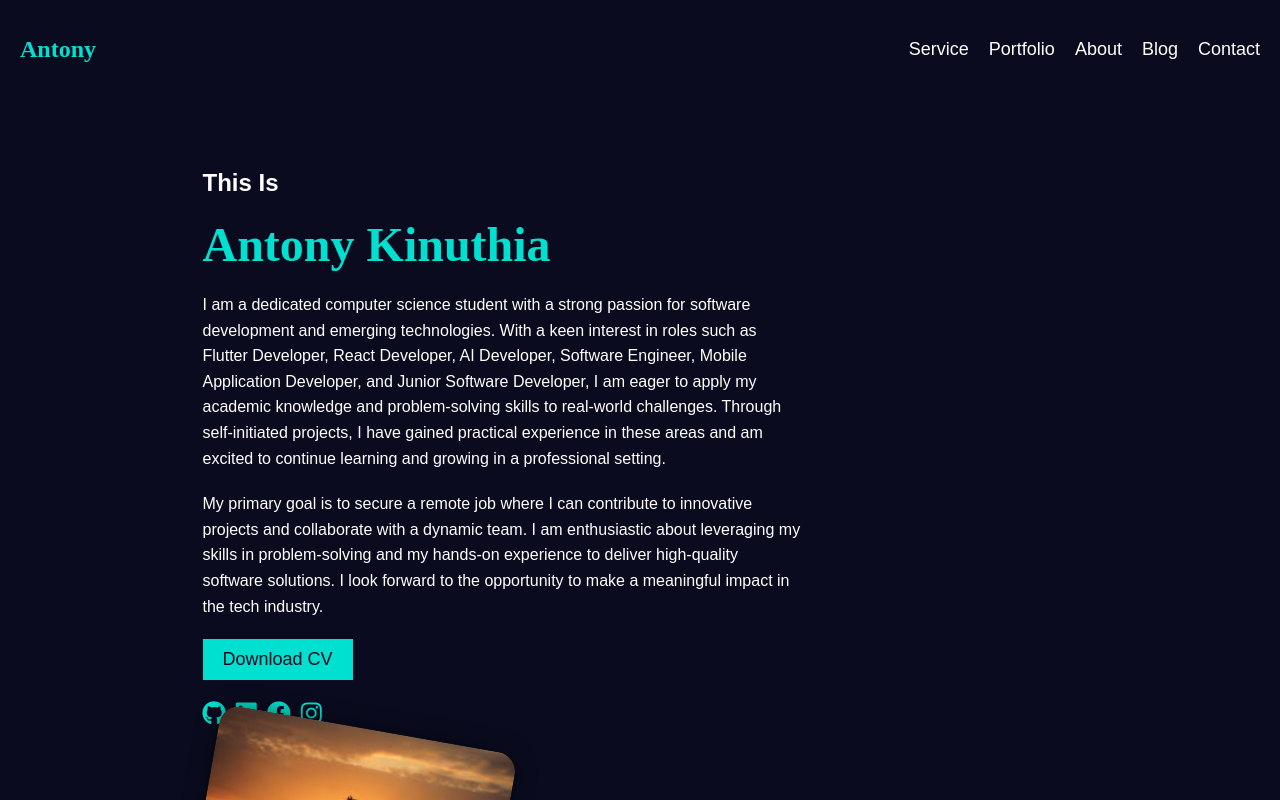
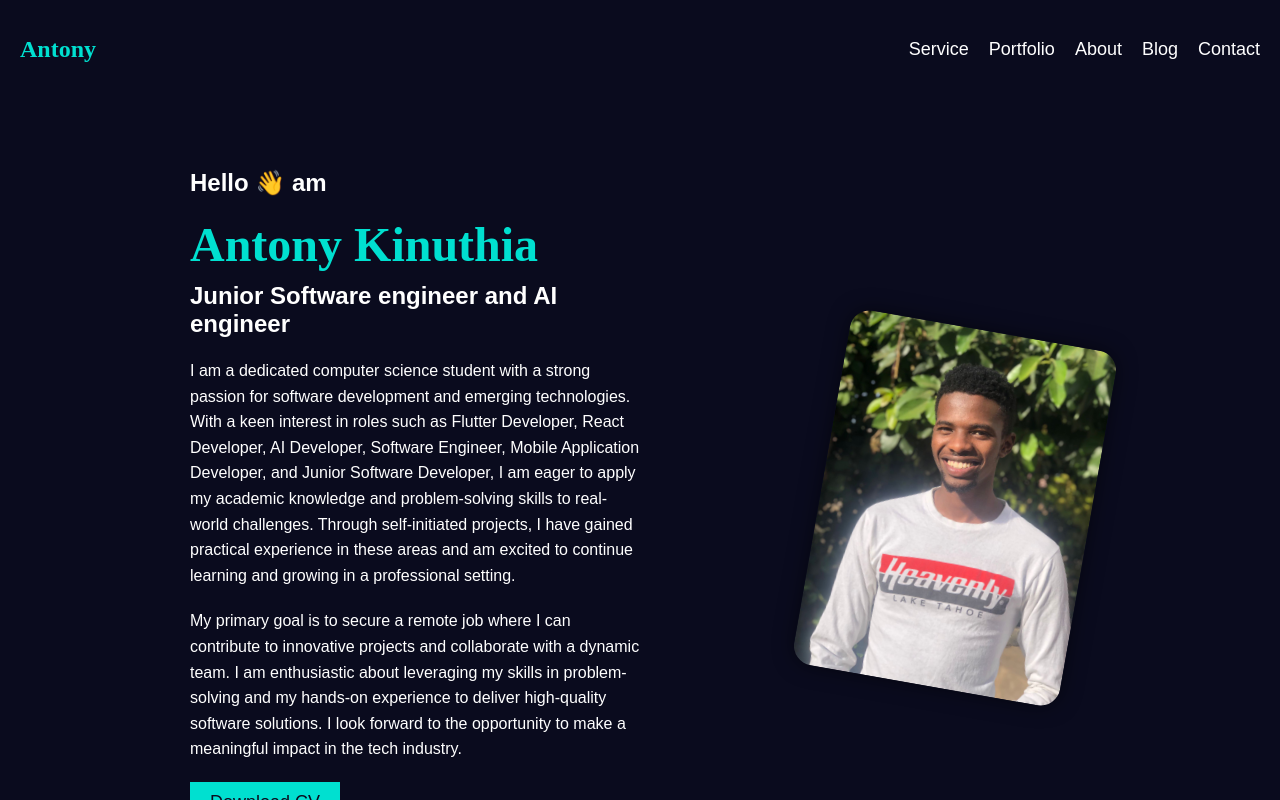
Before and after one commit to Titanantony/personal_portfolio, a React (Create React App) app: page / in a window 1280 px wide. Shown: the top 800 px of the page. Built offline with nearby package versions, Linux system fonts and the light colour scheme.

Commit message:
Chore: Input links to match my actual social media and style the image

```diff
--- a/src/Portfolio.js
+++ b/src/Portfolio.js
@@ -1,7 +1,7 @@
 import React from 'react'
 import './Portfolio.css'
 import styled from 'styled-components'
-import profileImage from './assets/person.jpeg' // Make sure to replace with the correct path
+import profileImage from './assets/profile_pic.jpeg' // Make sure to replace with the correct path
 
 const Portfolio = () => {
   return (
@@ -17,52 +17,84 @@ const Portfolio = () => {
         </nav>
       </header>
       <section className='main-content'>
+        <Left>
+          {' '}
           <div className='text-content'>
-          <h2>This Is</h2>
+            <h2>Hello 👋 am </h2>
             <h1 className='name'>Antony Kinuthia</h1>
-          <h2 className='title'></h2>
+            <h2 className='title'>Junior Software engineer and AI engineer</h2>
             <p>
               {' '}
-            I am a dedicated computer science student with a strong passion for
-            software development and emerging technologies. With a keen interest
-            in roles such as Flutter Developer, React Developer, AI Developer,
-            Software Engineer, Mobile Application Developer, and Junior Software
-            Developer, I am eager to apply my academic knowledge and
-            problem-solving skills to real-world challenges. Through
-            self-initiated projects, I have gained practical experience in these
-            areas and am excited to continue learning and growing in a
-            professional setting.
+              I am a dedicated computer science student with a strong passion
+              for software development and emerging technologies. With a keen
+              interest in roles such as Flutter Developer, React Developer, AI
+              Developer, Software Engineer, Mobile Application Developer, and
+              Junior Software Developer, I am eager to apply my academic
+              knowledge and problem-solving skills to real-world challenges.
+              Through self-initiated projects, I have gained practical
+              experience in these areas and am excited to continue learning and
+              growing in a professional setting.
             </p>
             <p>
-            My primary goal is to secure a remote job where I can contribute to
-            innovative projects and collaborate with a dynamic team. I am
+              My primary goal is to secure a remote job where I can contribute
+              to innovative projects and collaborate with a dynamic team. I am
               enthusiastic about leveraging my skills in problem-solving and my
               hands-on experience to deliver high-quality software solutions. I
               look forward to the opportunity to make a meaningful impact in the
               tech industry.
             </p>{' '}
             <button className='download-btn'>Download CV</button>
-          <div className='social-links'>
-            <a href='#github'>
-              <i className='fab fa-github'></i>
+            <div class='social-links'>
+              <a
+                href='https://github.com/Titanantony'
+                target='_blank'
+                rel='noreferrer'
+              >
+                <i class='fab fa-github'></i>
               </a>
-            <a href='#linkedin'>
-              <i className='fab fa-linkedin'></i>
+              <a
+                href='https://www.linkedin.com/in/antony-kinuthia-210296239?utm_source=share&utm_campaign=share_via&utm_content=profile&utm_medium=android_app'
+                target='_blank'
+                rel='noreferrer'
+              >
+                <i class='fab fa-linkedin'></i>
               </a>
-            <a href='#facebook'>
-              <i className='fab fa-facebook'></i>
+              <a
+                href='https://www.facebook.com/share/DVh7FgRS3RtkCG2S/?mibextid=qi2Omg'
+                target='_blank'
+                rel='noreferrer'
+              >
+                <i class='fab fa-facebook'></i>
               </a>
-            <a href='#instagram'>
-              <i className='fab fa-instagram'></i>
+              <a
+                href='https://www.instagram.com/mauristoantony/'
+                target='_blank'
+                rel='noreferrer'
+              >
+                <i class='fab fa-instagram'></i>
               </a>
             </div>
           </div>
+        </Left>
+        <Right>
           <div className='image-content'>
             <img src={profileImage} alt='Antony Kinuthia' />
           </div>
+        </Right>
       </section>
     </div>
   )
 }
+const Left = styled.div`
+  @media (min-width: 768px) {
+    width: 50%;
+  }
+`
+const Right = styled.div`
+  @media (min-width: 768px) {
+    width: 30%;
+    height: 50%;
+  }
+`
 
 export default Portfolio
```
Lines whose indentation alone changed are shown as unchanged.
